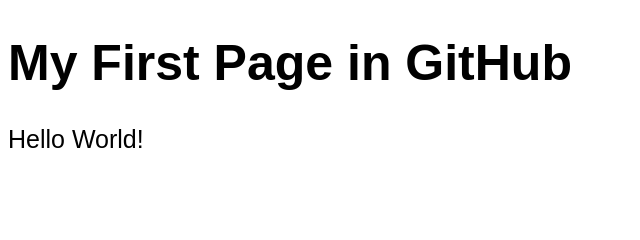
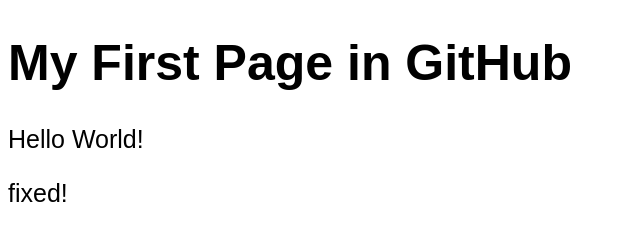
Before and after one commit to creativelola/test1, a plain HTML site: page index.html in a window 1280 px wide. Shown: the whole page, without its empty margins (0-640 px from the left). Drawn offline with Linux system fonts and the light colour scheme.

Commit message:
third commit
fixed!

```diff
--- a/index.html
+++ b/index.html
@@ -8,5 +8,6 @@
 <body>
 <h1>My First Page in GitHub</h1>
 <p>Hello World!</p>
+<p>fixed!</p>
 </body>
 </html>
```
